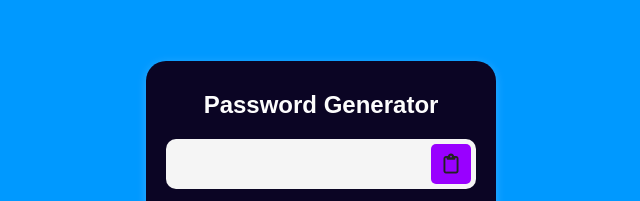
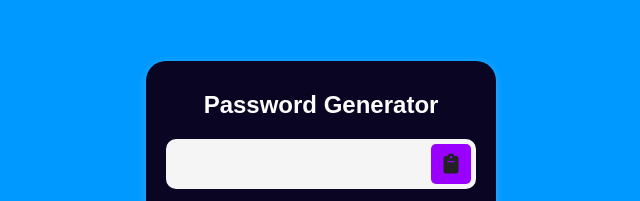
Before and after one commit to leenav1/Password-Generator, a plain HTML site: page index.html in a window 1280 px wide. Shown: the part 149-350 px from the top of the page, 319-959 px from the left. Drawn offline with Linux system fonts and the light colour scheme; a web font is replaced by a local one.

Commit message:
Update index.html

```diff
--- a/index.html
+++ b/index.html
@@ -21,7 +21,7 @@
             <div class="result-container">
                 <span id="result"></span>
                 <button class="btn" id="clipboard">
-                    <i class="far fa-clipboard"></i>
+                    <i class="fas fa-clipboard"></i>
                 </button>
             </div>
             <div class="settings">
```
